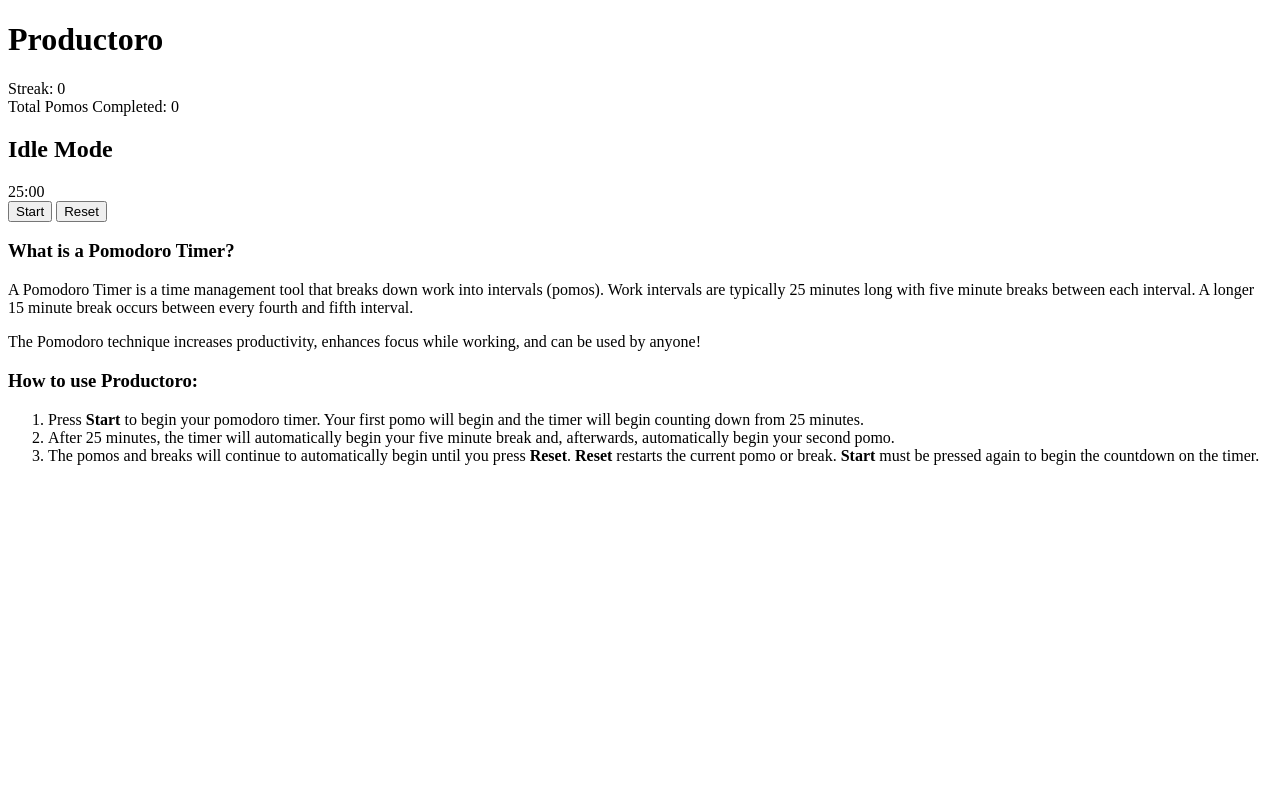
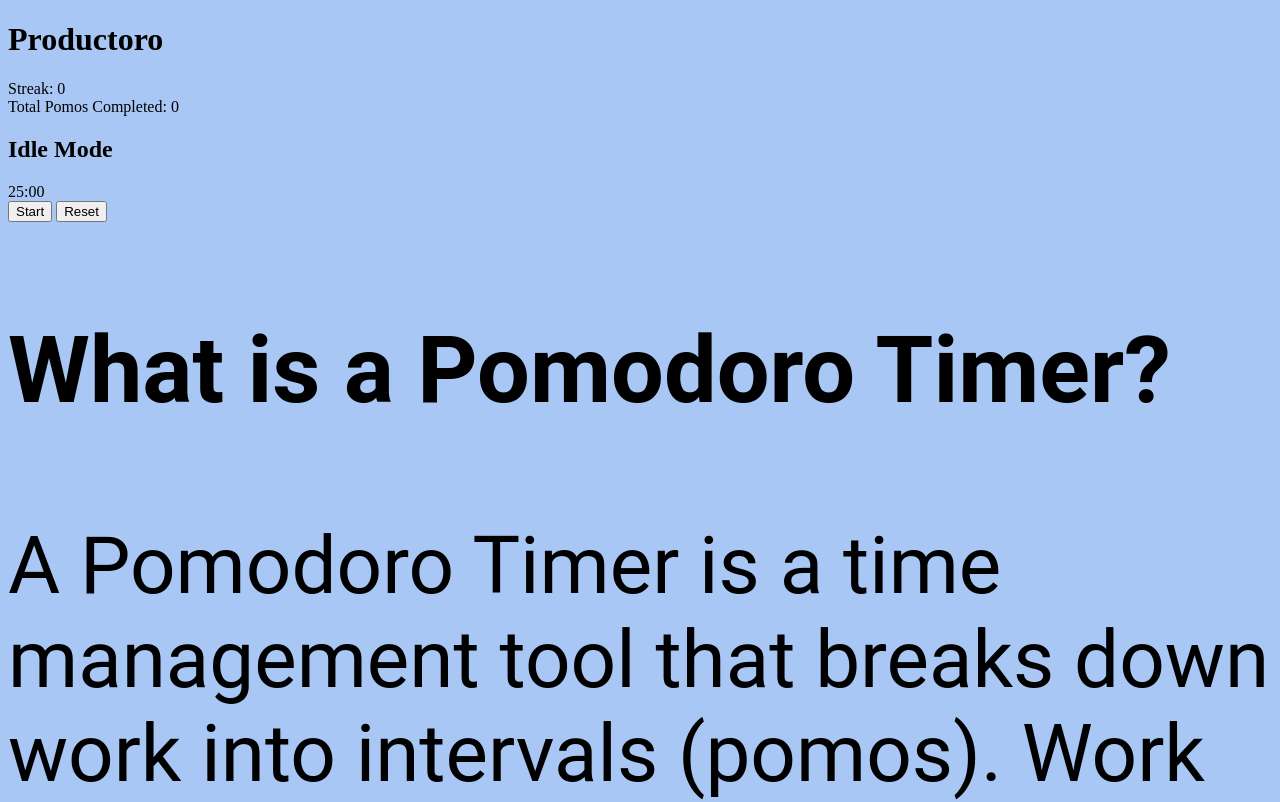
Before and after one commit to nidhigiridhar/cse110-w21-group35, a plain HTML site: page source/productoro.html in a window 1280 px wide. Shown: the top 802 px of the page. Drawn offline with Linux system fonts and the light colour scheme.

Commit message:
Added styleshhet to html file

```diff
--- a/source/productoro.html
+++ b/source/productoro.html
@@ -3,6 +3,7 @@
 <head>
     <meta charset="UTF-8">
     <meta name="viewport" content="width=device-width, initial-scale=1.0">
+    <link rel="stylesheet" href="styles.css"></link>
     <title>Productoro</title>
 </head>
 <header>
```
